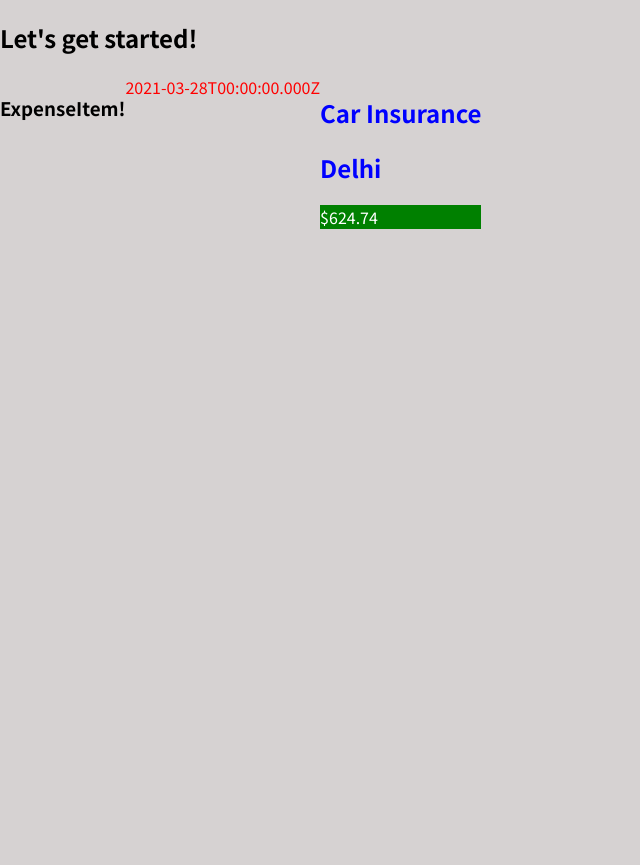
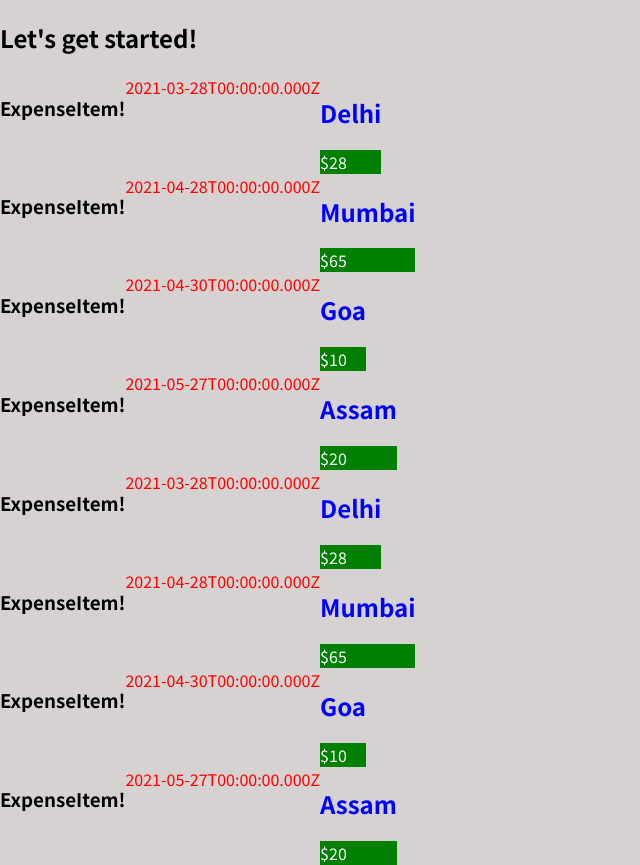
Before and after one commit to ravikeshri2910/react-learn, a JavaScript app: page / in a window 1280 px wide. Shown: the whole page, without its empty margins (0-640 px from the left). Before the commit the page ends 800 px from the top, so only its background shows below. Built offline with nearby package versions, Linux system fonts and the light colour scheme.

Commit message:
Passing Data

```diff
--- a/src/App.js
+++ b/src/App.js
@@ -1,10 +1,56 @@
 import ExpenseItem from "./components/ExpenseItems";
 
 function App() {
+
+  const expense = [
+    {
+      tittle: 'Car Insuranse',
+      amount: '28',
+      date: new Date(2021, 2, 28),
+      location: 'Delhi'
+    },
+    {
+      tittle: 'Food',
+      amount: '65',
+      date: new Date(2021, 3, 28),
+      location: 'Mumbai'
+    },
+    {
+      tittle: 'Hotel',
+      amount: '10',
+      date: new Date(2021, 3, 30),
+      location: 'Goa'
+    },
+    {
+      tittle: 'Travel',
+      amount: '20',
+      date: new Date(2021, 4, 27),
+      location: 'Assam'
+    },
+  ]
+
   return (
     <div>
       <h2>Let's get started!</h2>
-      <ExpenseItem></ExpenseItem>
+      <div>
+        {expense.map((expense, index) => (
+          <ExpenseItem
+            title={expense.title}
+            amount={expense.amount}
+            date={expense.date}
+            location={expense.location}
+          ></ExpenseItem>
+        ))}
+
+      </div>
+
+      <ExpenseItem tittle={expense[0].tittle} amount={expense[0].amount} date={expense[0].date} location={expense[0].location}></ExpenseItem>
+
+      <ExpenseItem tittle={expense[1].tittle} amount={expense[1].amount} date={expense[1].date} location={expense[1].location}></ExpenseItem>
+
+      <ExpenseItem tittle={expense[2].tittle} amount={expense[2].amount} date={expense[2].date} location={expense[2].location}></ExpenseItem>
+
+      <ExpenseItem tittle={expense[3].tittle} amount={expense[3].amount} date={expense[3].date} location={expense[3].location}></ExpenseItem>
     </div>
   );
 }
--- a/src/components/ExpenseItems.js
+++ b/src/components/ExpenseItems.js
@@ -1,6 +1,6 @@
 import './ExpenseItems.css'
 
-function ExpenseItem(){
+function ExpenseItem(props){
 
     const expenseDate = new Date(2021, 2, 28)
     const expenseTitle = 'Car Insurance'
@@ -11,11 +11,11 @@ function ExpenseItem(){
     return (
     <div className='mainCointainer'>
         <h3>ExpenseItem!</h3>
-        <div className='date'>{expenseDate.toISOString()}</div>
+        <div className='date'>{props.date.toISOString()}</div>
         <div className='car_insuranse'>
-            <h2>{expenseTitle}</h2>
-            <h2>{expenseLocation}</h2>
-            <div className='price'>${expensePrice}</div>
+            <h2>{props.title}</h2>
+            <h2>{props.location}</h2>
+            <div className='price'>${props.amount}</div>
         </div>
     </div>
     )
```
